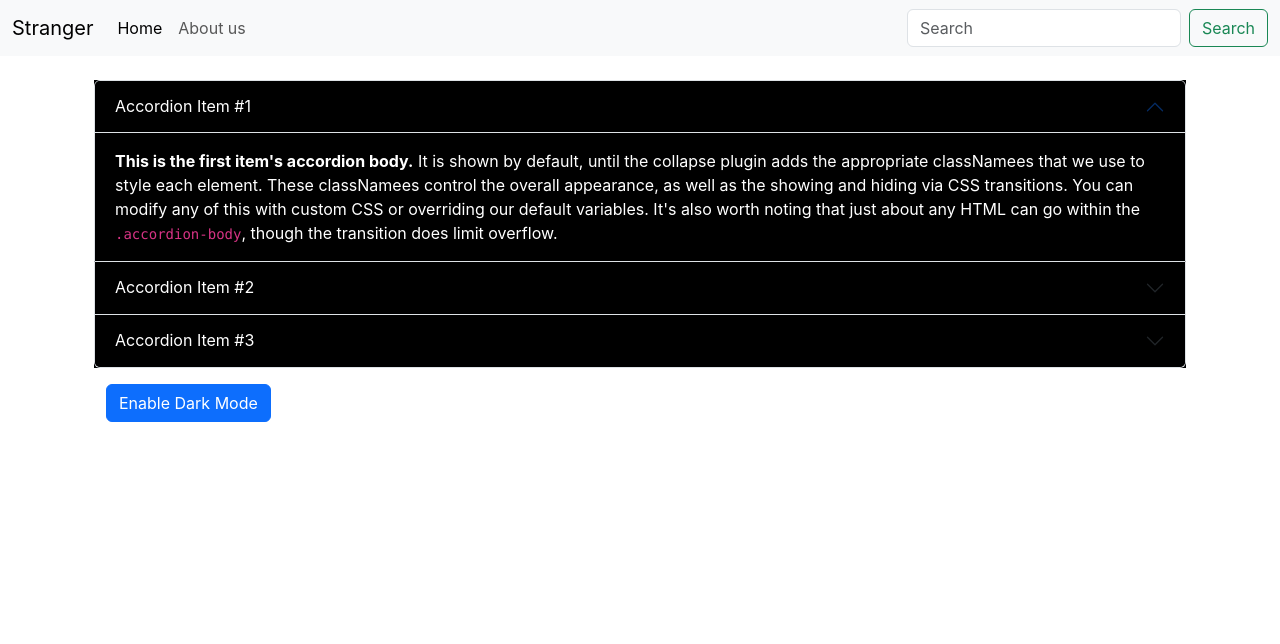
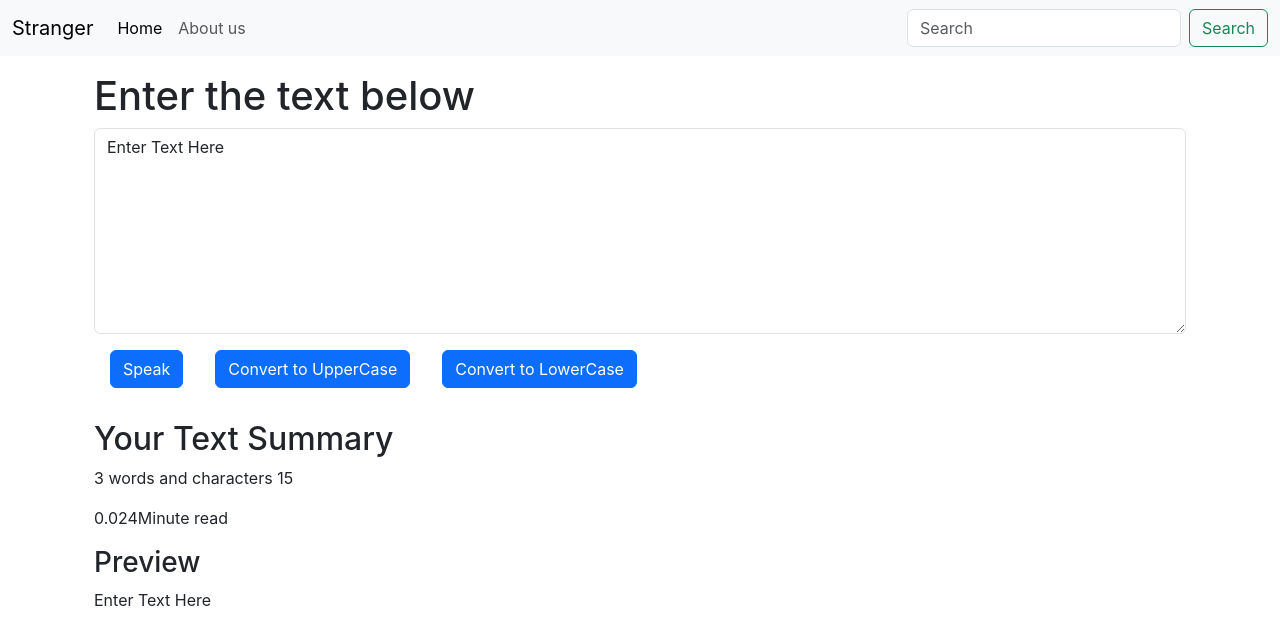
Before and after one commit to akhileshtiwari2/bootstrap_react, a React (Create React App) app: page / in a window 1280 px wide. Shown: the top 644 px of the page. Built offline with nearby package versions, Linux system fonts and the light colour scheme.

Commit message:
Initial Commit

```diff
--- a/src/App.js
+++ b/src/App.js
@@ -1,15 +1,18 @@
 import Navbar from "./components/Navbar";
-import DarkMode from "./components/DarkMode";
-// import TextForm from "./components/TextForm";
+import TextForm from "./components/TextForm";
 import "./App.css";
+import React, { useState } from 'react';
+
 
 function App() {
+  const [mode, setMode] = useState('light');
+
   return (
     <>
-      <Navbar aboutText="About us" />
+      <Navbar aboutText="About us" mode={mode}/>
       <div className="container">
-        {/* <TextForm heading="Enter the text below" /> */}
-        <DarkMode/>
+      <TextForm heading="Enter the text below" />
+
       </div>
     </>
   );
--- a/src/components/Navbar.js
+++ b/src/components/Navbar.js
@@ -1,9 +1,10 @@
 import React from "react";
 import PropTypes from "prop-types";
 
+
 export default function Navbar(props) {
   return (
-    <nav className="navbar navbar-expand-lg bg-body-tertiary">
+    <nav className={`navbar navbar-expand-lg navbar-${props.mode} bg-${props.mode}`}>
       <div className="container-fluid">
         <a className="navbar-brand" href="/">
           {props.logo}
```
